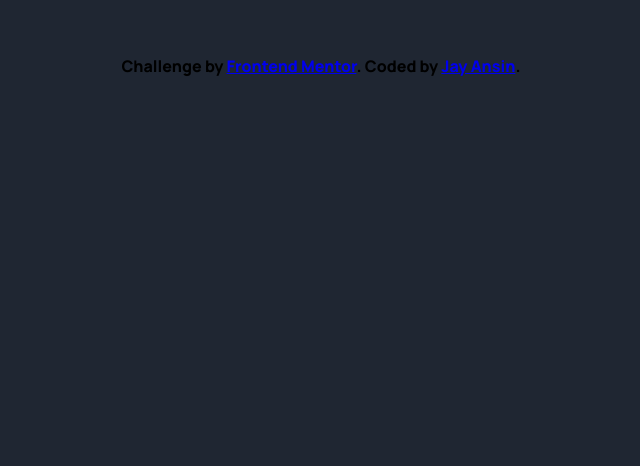
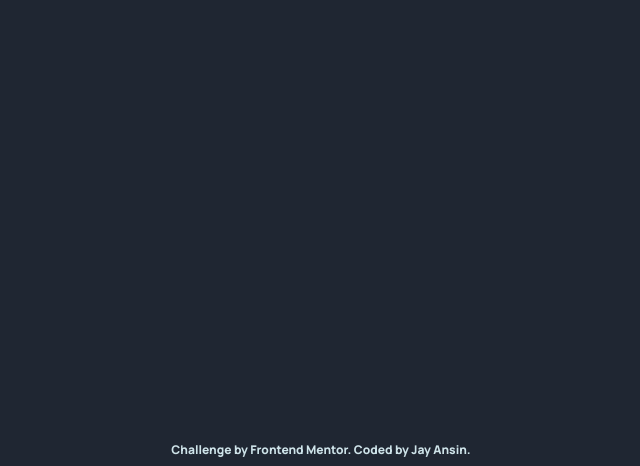
Before and after one commit to pronoia9/fem-advice_generator, a React (Create React App) app: page / in a window 1280 px wide. Shown: the part 334-800 px from the top of the page, without its empty margins (319-959 px from the left). Built offline with nearby package versions, Linux system fonts and the light colour scheme; no server answers.

Commit message:
change styles tag to class

```diff
--- a/src/components/Footer/Footer.scss
+++ b/src/components/Footer/Footer.scss
@@ -1,4 +1,4 @@
-footer {
+.attribution {
   position: fixed;
   bottom: 1%;
   width: 100%;
```
